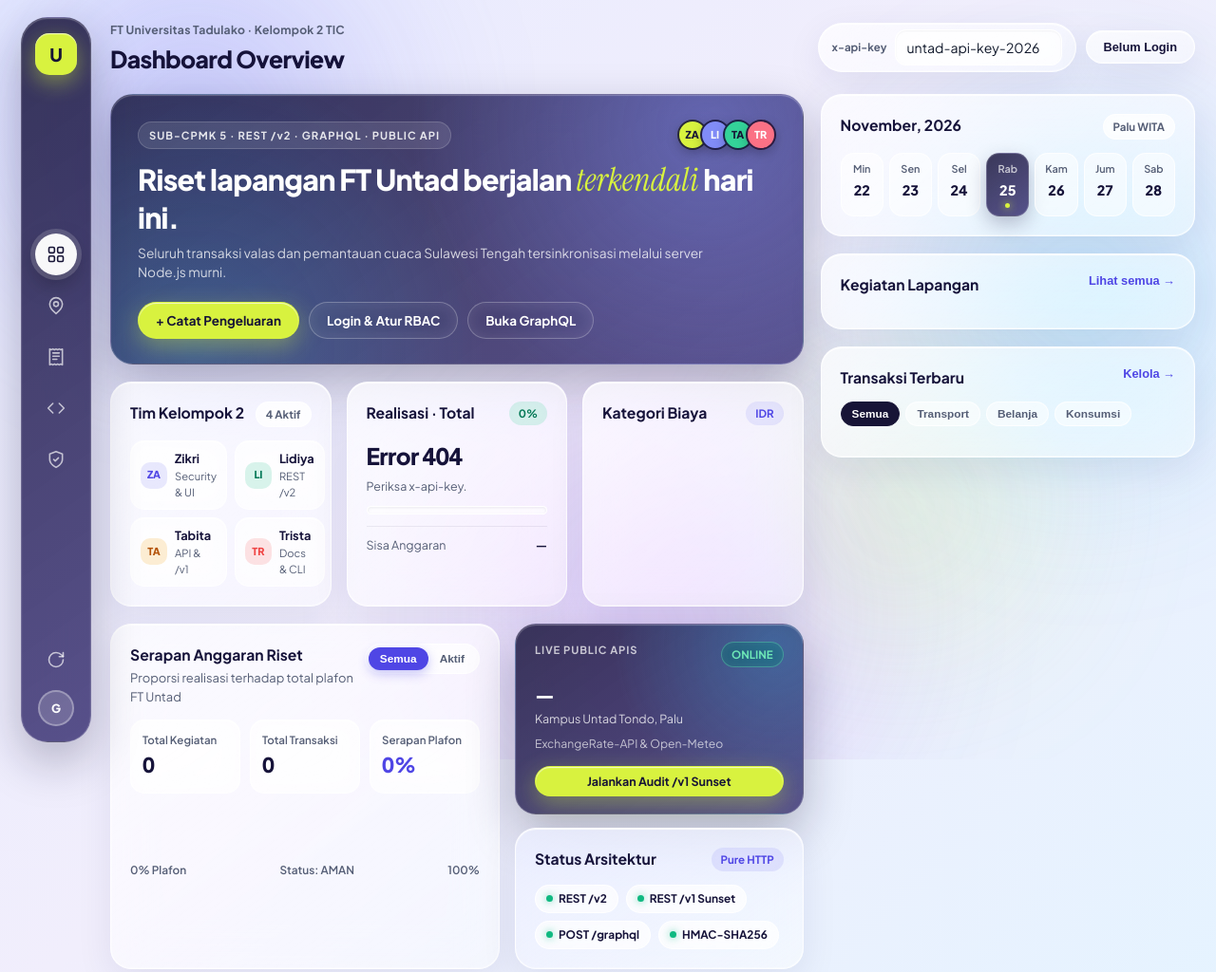
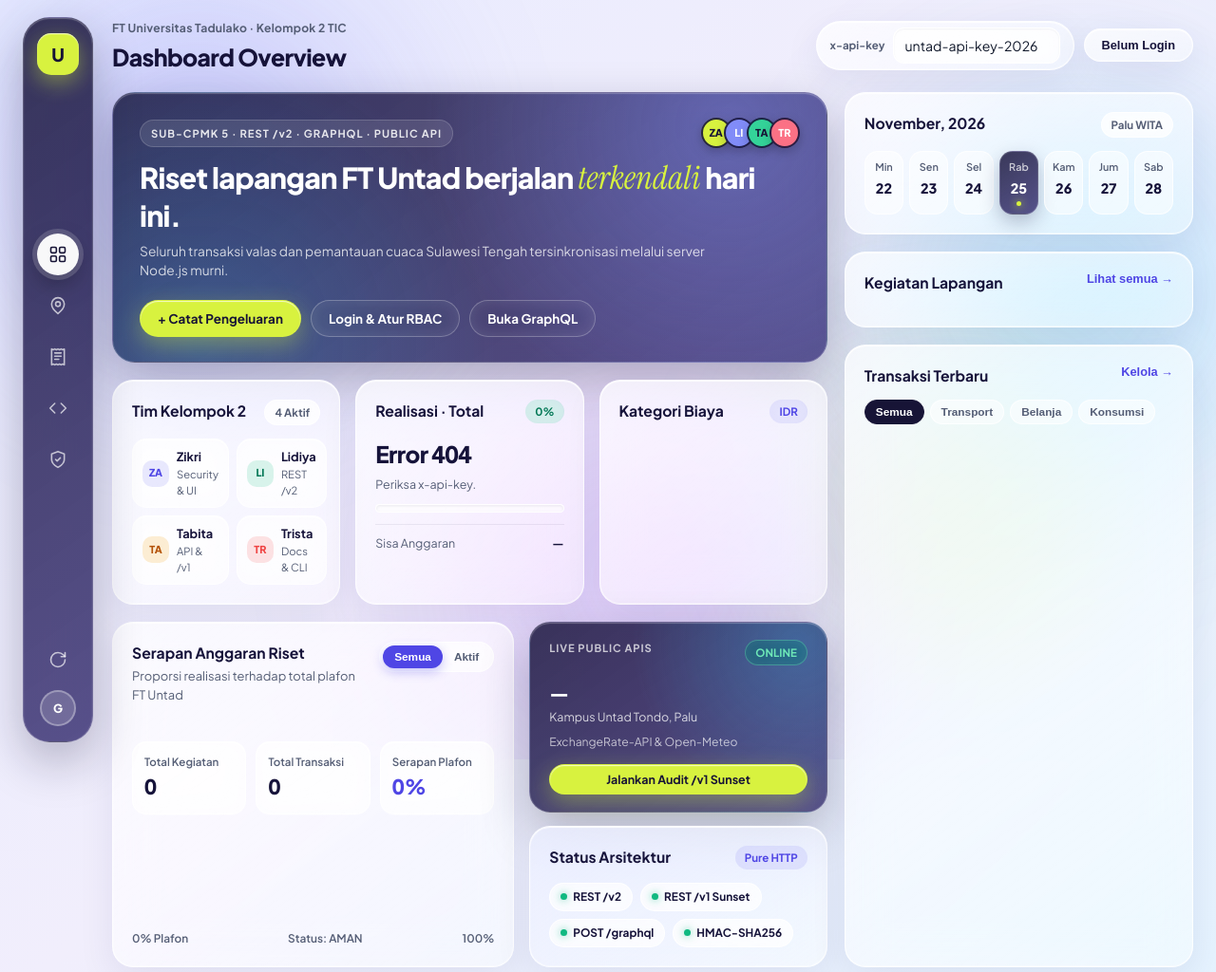
Before and after one commit to zikriadamm/PROJEK-BASED-2-API-new, a website: page public/index.html in a window 1280 px wide. Shown: the top 1024 px of the page at 95% size. Drawn offline with Linux system fonts and the light colour scheme; no server answers.

Commit message:
style(frontend): jadikan layout Web Dashboard full-screen 100% widescreen

```diff
--- a/public/style.css
+++ b/public/style.css
@@ -68,36 +68,36 @@ code, pre { font-family: var(--font-mono); }
 }
 
 .orb-1 {
-  width: 520px;
-  height: 520px;
-  top: -120px;
-  left: -60px;
+  width: 44vw;
+  height: 44vw;
+  top: -12vh;
+  left: -6vw;
   background: radial-gradient(circle, rgba(99, 102, 241, 0.62) 0%, rgba(99, 102, 241, 0) 70%);
 }
 
 .orb-2 {
-  width: 480px;
-  height: 480px;
-  top: 10%;
-  right: -80px;
+  width: 42vw;
+  height: 42vw;
+  top: 6vh;
+  right: -8vw;
   background: radial-gradient(circle, rgba(56, 189, 248, 0.56) 0%, rgba(56, 189, 248, 0) 70%);
   animation-delay: -5s;
 }
 
 .orb-3 {
-  width: 540px;
-  height: 540px;
-  bottom: -140px;
-  left: 32%;
+  width: 46vw;
+  height: 46vw;
+  bottom: -16vh;
+  left: 28vw;
   background: radial-gradient(circle, rgba(168, 85, 247, 0.48) 0%, rgba(168, 85, 247, 0) 70%);
   animation-delay: -10s;
 }
 
 .orb-4 {
-  width: 360px;
-  height: 360px;
-  bottom: 8%;
-  right: 14%;
+  width: 32vw;
+  height: 32vw;
+  bottom: 4vh;
+  right: 8vw;
   background: radial-gradient(circle, rgba(190, 242, 100, 0.55) 0%, rgba(190, 242, 100, 0) 70%);
   animation-delay: -14s;
 }
@@ -113,9 +113,10 @@ code, pre { font-family: var(--font-mono); }
   display: grid;
   grid-template-columns: 74px minmax(0, 1fr);
   gap: 20px;
-  max-width: 1420px;
-  margin: 0 auto;
-  padding: 18px 22px 36px;
+  width: 100%;
+  max-width: none;
+  margin: 0;
+  padding: 16px 24px 24px;
   min-height: 100vh;
 }
 
@@ -467,12 +468,13 @@ code, pre { font-family: var(--font-mono); }
 .pill-lime { background: var(--lime); color: var(--dark); }
 .pill-dark-ok { background: rgba(16, 185, 129, 0.22); border: 1px solid rgba(110, 231, 183, 0.35); color: #6ee7b7; }
 
-/* ---------- Overview Bento Grid (65% / 35%) ---------- */
+/* ---------- Overview Bento Grid (Full-Width Widescreen) ---------- */
 .bento-layout {
   display: grid;
-  grid-template-columns: minmax(0, 1.85fr) minmax(305px, 1fr);
+  grid-template-columns: minmax(0, 2.05fr) minmax(350px, 1fr);
   gap: 18px;
-  align-items: start;
+  align-items: stretch;
+  flex: 1;
 }
 
 .bento-main, .bento-rail {
@@ -480,6 +482,12 @@ code, pre { font-family: var(--font-mono); }
   flex-direction: column;
   gap: 18px;
   min-width: 0;
+}
+
+.feed-card {
+  flex: 1;
+  display: flex;
+  flex-direction: column;
 }
 
 /* Smoked Glass Hero Banner with Internal Iridescent Glow */
@@ -700,6 +708,13 @@ code, pre { font-family: var(--font-mono); }
   display: grid;
   grid-template-columns: minmax(0, 1.35fr) minmax(0, 1fr);
   gap: 16px;
+  flex: 1;
+}
+
+.fulfillment-card {
+  display: flex;
+  flex-direction: column;
+  justify-content: space-between;
 }
 
 .seg-toggle {
```
